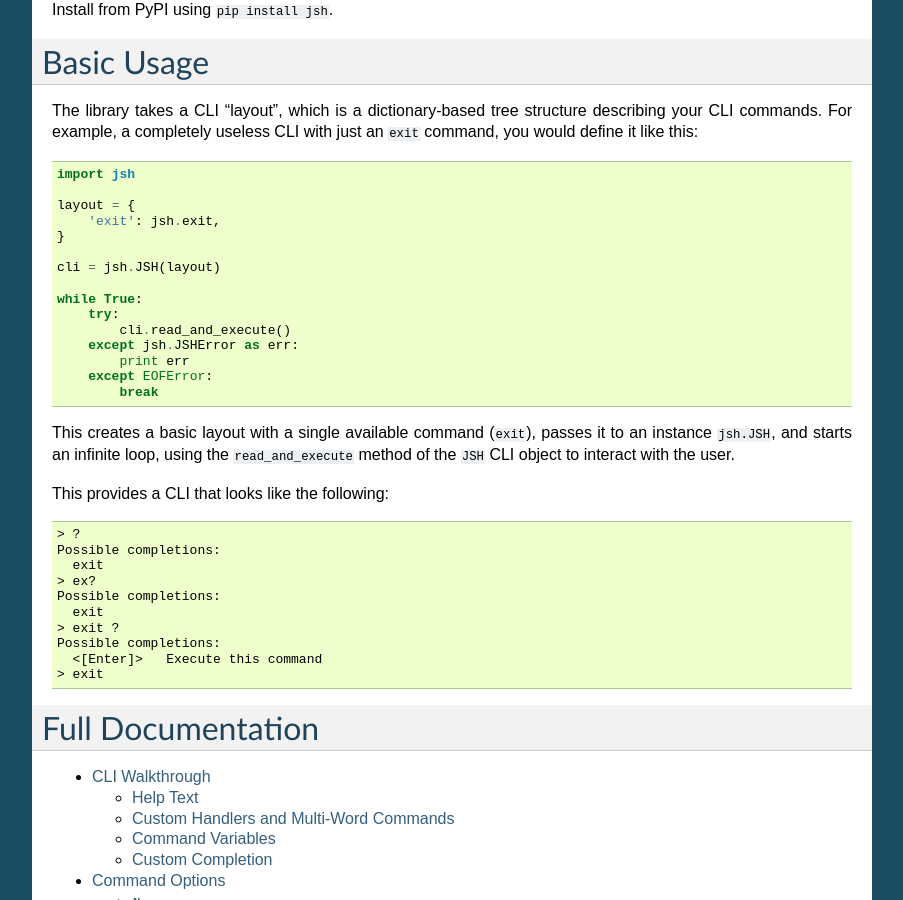
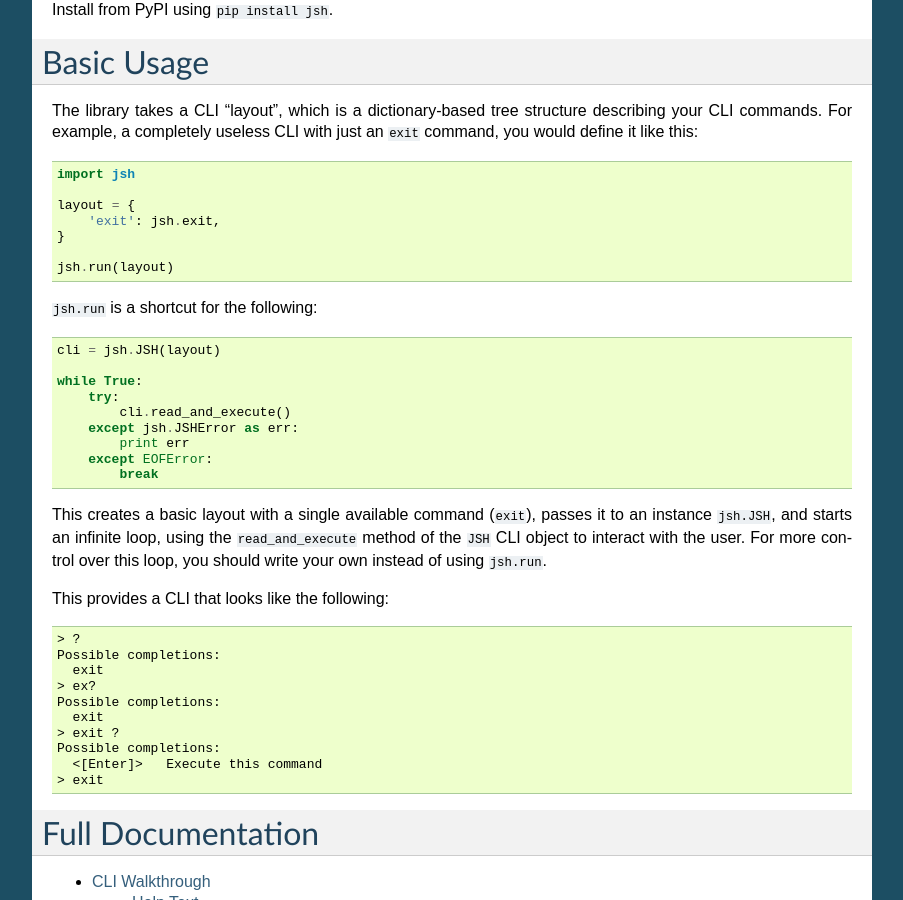
Before and after one commit to ocadotechnology/jsh, a Sphinx documentation site: the page built from docs/index.rst, in a window 1280 px wide and 900 px high, scrolled down 446 px. Shown: the whole window, without its empty margins (198-1101 px from the left). Built offline with Sphinx 7.4.7, drawn with Linux system fonts in a browser that asks for light colours; the version number could not be read and is left out.

Commit message:
Added jsh.run function

```diff
--- a/docs/index.rst
+++ b/docs/index.rst
@@ -37,6 +37,12 @@
         'exit': jsh.exit,
     }
 
+    jsh.run(layout)
+
+``jsh.run`` is a shortcut for the following:
+
+.. code-block:: python
+
     cli = jsh.JSH(layout)
 
     while True:
@@ -49,7 +55,8 @@
 
 This creates a basic layout with a single available command (``exit``), passes
 it to an instance ``jsh.JSH``, and starts an infinite loop, using the ``read_and_execute``
-method of the ``JSH`` CLI object to interact with the user.
+method of the ``JSH`` CLI object to interact with the user. For more control
+over this loop, you should write your own instead of using ``jsh.run``.
 
 This provides a CLI that looks like the following:
 
```
Also changed, not shown: README.rst (+8 -1 lines), jsh/__init__.py (+11 -0 lines), 1 other file.
